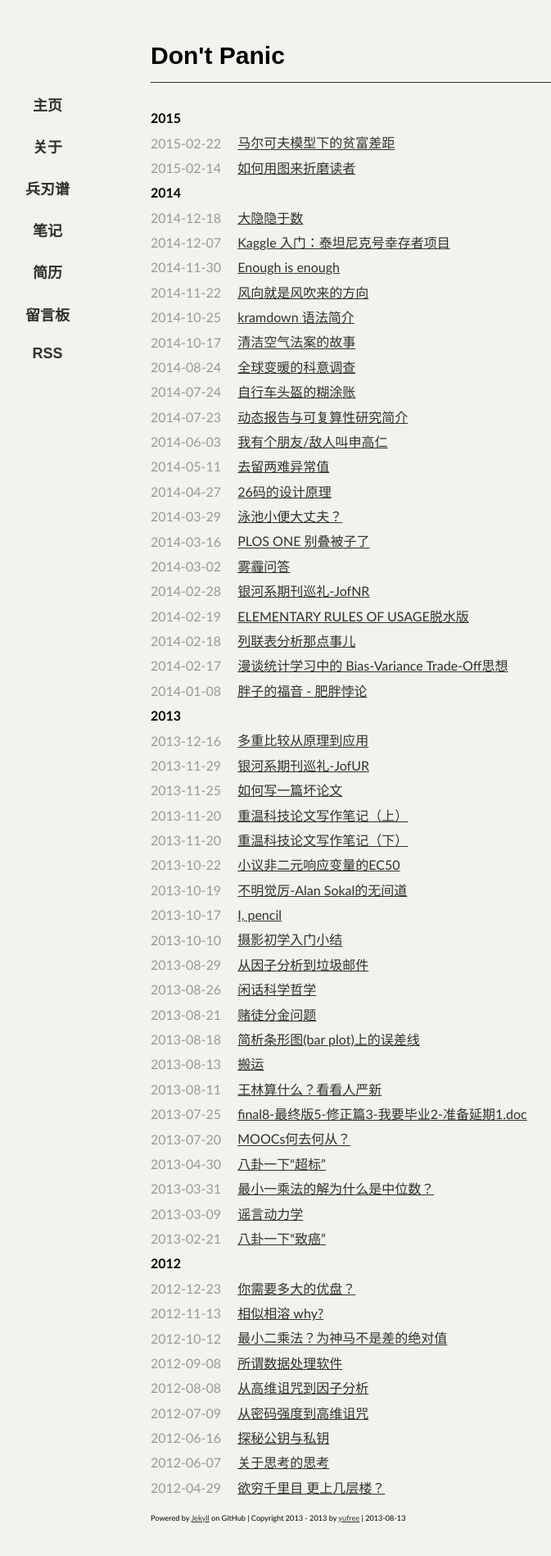
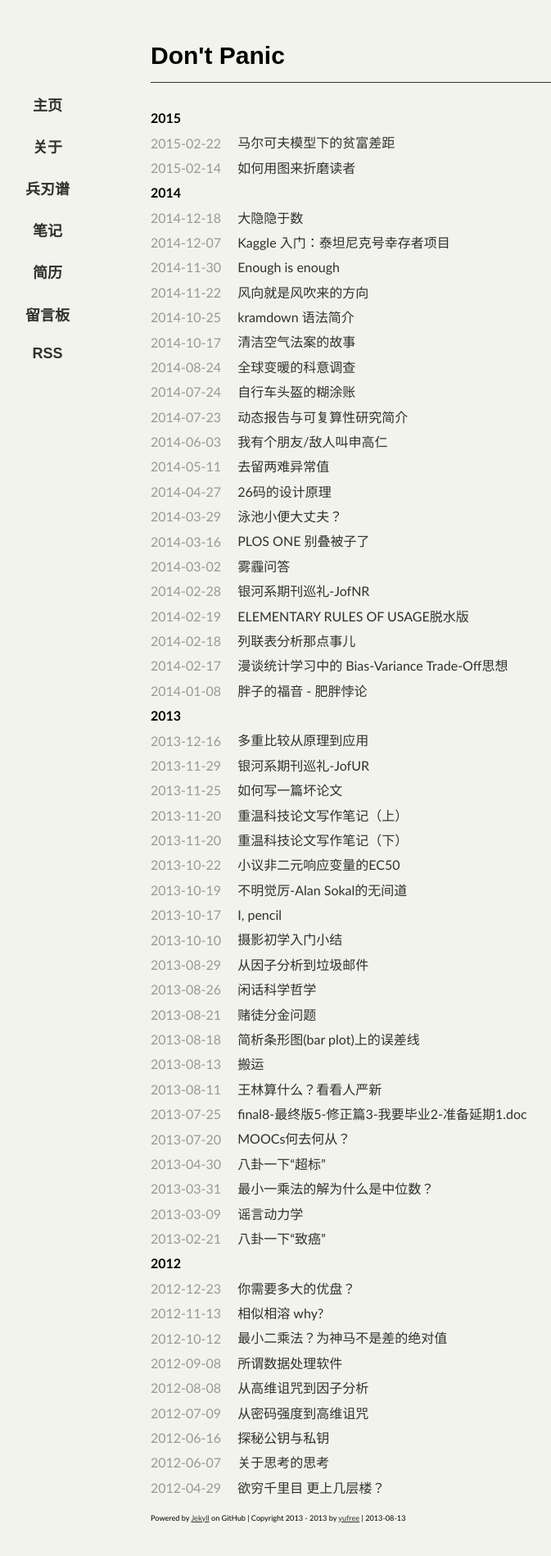
Before and after one commit to yufree/blogcn, a Jekyll site: the page built from index.md, in a window 1280 px wide. Shown: the whole page at 82% size, without its empty margins (156-829 px from the left). Built offline with Jekyll 4.4.1, drawn with Linux system fonts in a browser that asks for light colours; some web fonts are replaced.

Commit message:
remove underline

```diff
--- a/media/css/style.css
+++ b/media/css/style.css
@@ -101,6 +101,10 @@ blockquote p
 {
     padding:.5em 0;
 }
+.content a
+{
+    text-decoration:none;
+}
 .content img
 {
     max-width:600px;
```
